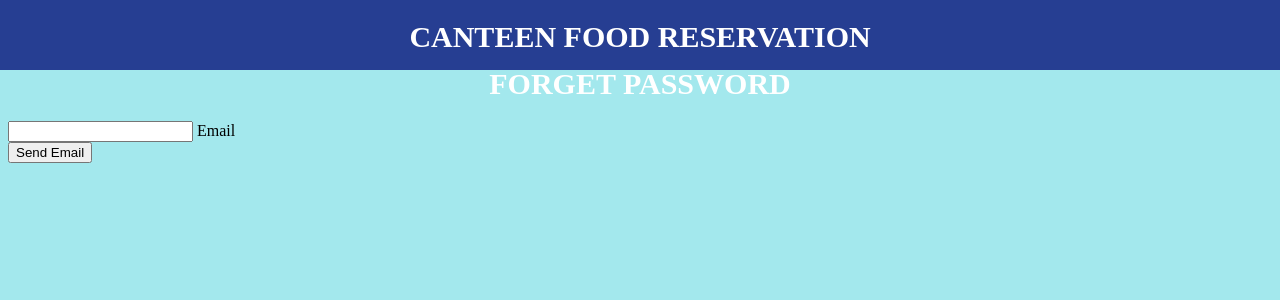
After one commit to YapJack7890/Software-Engineering, a Django app: page /reset_password in a window 1280 px wide. The commit adds this page. Shown: the top 300 px of the page. Run offline with Django 5.2, Linux system fonts and the light colour scheme.

Commit message:
djangoenv/firstproject/firstproject/__pycache__/settings.cpython-312.pyc    djangoenv/firstproject/firstproject/settings.py    djangoenv/firstproject/practice/__pycache__/forms.cpython-312.pyc    djangoenv/firstproject/practice/__pycache__/models.cpython-312.pyc    djangoenv/firstproject/practice/__pycache__/urls.cpython-312.pyc    djangoenv/firstproject/practice/__pycache__/views.cpython-312.pyc 	  djangoenv/firstproject/practice/migrations/__pycache__/0005_remove_order_food_order_food_items_order_quantity.cpython-312.pyc 	  djangoenv/firstproject/practice/migrations/__pycache__/0006_request_status.cpython-312.pyc 	  djangoenv/firstproject/practice/migrations/__pycache__/0007_rename_status_request_request_status.cpython-312.pyc 	  djangoenv/firstproject/practice/migrations/__pycache__/0008_alter_request_request_status.cpython-312.pyc 	  djangoenv/firstproject/practice/migrations/__pycache__/0009_alter_request_request_status.cpython-312.pyc 	  djangoenv/firstproject/practice/migrations/__pycache__/0010_remove_request_request_status.cpython-312.pyc 	  djangoenv/firstproject/practice/migrations/__pycache__/0011_remove_fooditem_food_category_and_more.cpython-312.pyc 	  djangoenv/firstproject/practice/migrations/__pycache__/0012_cart_cartitem.cpython-312.pyc 	  djangoenv/firstproject/practice/static/css/forget-password.css 	  djangoenv/firstproject/practice/static/js/forget-password.js 	  djangoenv/firstproject/practice/templates/forget-password.html   djangoenv/firstproject/practice/templates/register_login.html   djangoenv/firstproject/practice/urls.py   djangoenv/firstproject/practice/views.py 	  fornt-end/fornt-end/forget-password.html

```diff
--- /dev/null
+++ b/djangoenv/firstproject/practice/static/css/forget-password.css
@@ -0,0 +1,29 @@
+header{
+    background-color: #263E92;
+    top: 0;
+    left: 0;
+    width: 100%;
+    height: 70px;
+    position: fixed;
+    stroke-width: 1px;
+    stroke: #000;
+
+}
+h1 {
+    flex-shrink: 0;
+    color: #FFF;
+    text-align: center;
+    position: relative;
+    font-family: Quicksand;
+    font-size: 30px;
+    font-style: normal;
+    font-weight: 500;
+    line-height: normal;
+    text-transform: uppercase;
+    font-weight: bold;
+}
+
+body{
+    position: relative;
+    background-color: #A3E8ED;
+}
--- /dev/null
+++ b/djangoenv/firstproject/practice/templates/forget-password.html
@@ -0,0 +1,32 @@
+{% load static %}
+<!DOCTYPE html>
+<html>
+    <head>
+        <meta charset="utf-8">
+        <meta http-equiv="X-UA-Compatible" content="IE=edge">
+        <title>Register</title>
+        <meta name="description" content="">
+        <meta name="viewport" content="width=device-width, initial-scale=1">
+        <link rel="stylesheet" type="text/css" href="{% static 'css/forget-password.css' %}">
+    </head>
+    <body>
+        <header>
+            <h1>CANTEEN FOOD RESERVATION</h1>
+          </header>
+              <h2>Forget Password</h2>
+        <div class="container">
+            <div class="form-container">
+                <form action=" " method="POST">
+                    {% csrf_token %}
+                    <h1>Forget Password</h1>
+                    <div class="input-container">
+                        <input type="email" name="email" id="email" required>
+                        <label for="email">Email</label>
+                    </div>
+                    <button type="submit">Send Email</button>
+                </form>
+            </div>
+
+        <script src="{% static 'js/forget-password.js' %}" async defer></script>
+    </body>
+</html>
--- a/djangoenv/firstproject/practice/templates/register_login.html
+++ b/djangoenv/firstproject/practice/templates/register_login.html
@@ -56,6 +56,7 @@
         <input type="password2" placeholder="CONFIRM PASSWORD......"/>
     -->
         <input type="submit" value="Register" />
+        <a href="forget-password.html">forget</a>
 
     </form>
 
--- a/djangoenv/firstproject/practice/urls.py
+++ b/djangoenv/firstproject/practice/urls.py
@@ -7,6 +7,7 @@ urlpatterns = [
     path('register', views.registerPage, name='register'),
     path('logout', views.logoutUser, name='logout'),
     path('', views.loginPage, name='login'),
+    path('reset_password', views.forget_password, name="reset_password"),
 
     #Parent Page
     path('home', views.home, name='home'),
--- a/djangoenv/firstproject/practice/views.py
+++ b/djangoenv/firstproject/practice/views.py
@@ -446,3 +446,6 @@ def worker_register(request):
              messages.error(request, 'An error has occurred')
 
     return render(request, 'worker_register.html', {'form':form})
+
+def forget_password(request):
+    return render(request, 'forget-password.html')
```
Also changed, not shown: djangoenv/firstproject/firstproject/settings.py (+6 -1 lines), fornt-end/fornt-end/forget-password.html (deleted, +0 -22 lines), djangoenv/firstproject/practice/static/js/forget-password.js (added).
